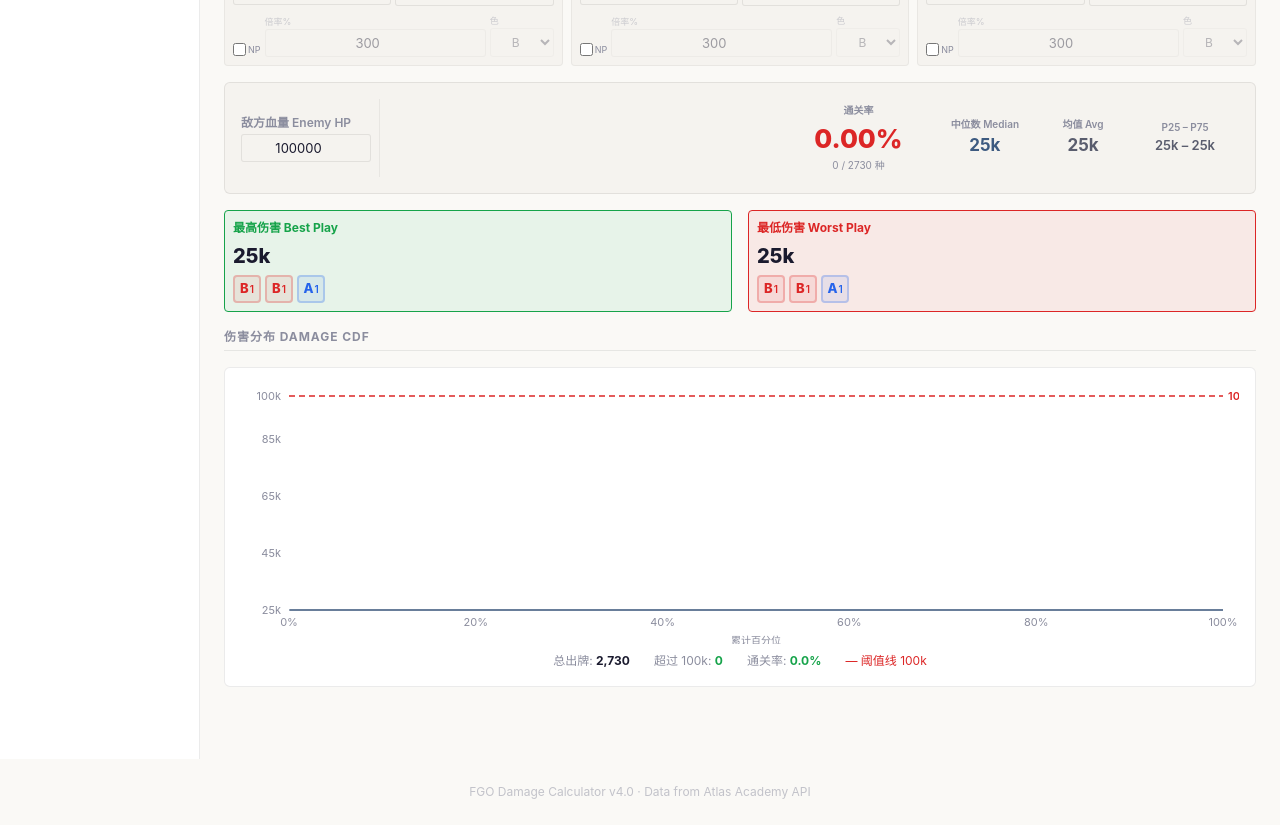
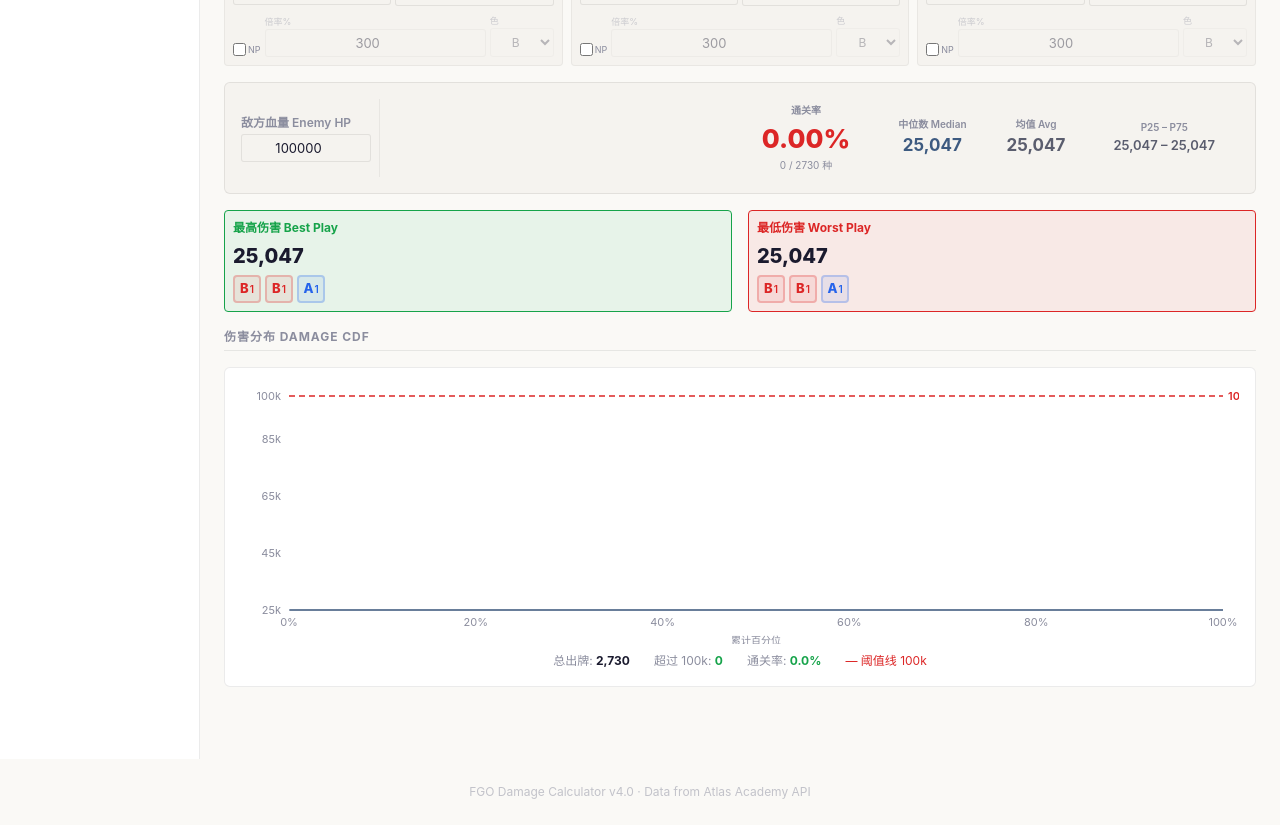
Before and after one commit to 1nsaneeee/fgo-np-calculator, a React (Vite) app: page /#/cards in a window 1280 px wide. Shown: the part 840-1665 px from the top of the page. Built offline with nearby package versions, Linux system fonts and the light colour scheme.

Commit message:
fix: best/worst damage and stats show exact values with toLocaleString()

```diff
--- a/src/components/DamageDistPanel.jsx
+++ b/src/components/DamageDistPanel.jsx
@@ -17,12 +17,6 @@ const DEFAULT_ATK = 10000;
 
 function validateDeck(raw) {
   return raw.toUpperCase().replace(/[^BAQ]/g, '').slice(0, 5);
-}
-
-function fmtDmg(n) {
-  if (n >= 1000000) return (n / 1000000).toFixed(2) + 'M';
-  if (n >= 10000) return (n / 1000).toFixed(0) + 'k';
-  return n.toLocaleString();
 }
 
 function pct(v) {
@@ -325,7 +319,7 @@ export default function DamageDistPanel() {
             padding: 'var(--space-xs) var(--space-md)', minWidth: 80
           }}>
             <div style={{ fontSize: '10px', color: 'var(--text-muted)', fontWeight: 600, marginBottom: 1 }}>中位数 Median</div>
-            <div style={{ fontSize: 'var(--font-md)', fontWeight: 700, color: 'var(--accent)' }}>{fmtDmg(stats.median)}</div>
+            <div style={{ fontSize: 'var(--font-md)', fontWeight: 700, color: 'var(--accent)' }}>{stats.median.toLocaleString()}</div>
           </div>
         )}
 
@@ -336,7 +330,7 @@ export default function DamageDistPanel() {
             padding: 'var(--space-xs) var(--space-md)', minWidth: 80
           }}>
             <div style={{ fontSize: '10px', color: 'var(--text-muted)', fontWeight: 600, marginBottom: 1 }}>均值 Avg</div>
-            <div style={{ fontSize: 'var(--font-md)', fontWeight: 700, color: 'var(--text-secondary)' }}>{fmtDmg(stats.mean)}</div>
+            <div style={{ fontSize: 'var(--font-md)', fontWeight: 700, color: 'var(--text-secondary)' }}>{stats.mean.toLocaleString()}</div>
           </div>
         )}
 
@@ -345,7 +339,7 @@ export default function DamageDistPanel() {
           <div className="dist-stat-card" style={{ minWidth: 80 }}>
             <div style={{ fontSize: '10px', color: 'var(--text-muted)', fontWeight: 600, marginBottom: 1 }}>P25 – P75</div>
             <div style={{ fontSize: 'var(--font-sm)', fontWeight: 600, color: 'var(--text-secondary)' }}>
-              {fmtDmg(stats.p25)} – {fmtDmg(stats.p75)}
+              {stats.p25.toLocaleString()} – {stats.p75.toLocaleString()}
             </div>
           </div>
         )}
@@ -359,7 +353,7 @@ export default function DamageDistPanel() {
               最高伤害 Best Play
             </div>
             <div className="dist-play-damage">
-              {fmtDmg(extremes.best.maxDamage)}
+              {extremes.best.maxDamage.toLocaleString()}
             </div>
             <div className="draw-pool">
               {extremes.best.bestPlay && extremes.best.bestPlay.map((card, i) => (
@@ -374,7 +368,7 @@ export default function DamageDistPanel() {
               最低伤害 Worst Play
             </div>
             <div className="dist-play-damage">
-              {fmtDmg(extremes.worst.minDamage)}
+              {extremes.worst.minDamage.toLocaleString()}
             </div>
             <div className="draw-pool">
               {extremes.worst.worstPlay && extremes.worst.worstPlay.map((card, i) => (
```
Also changed, not shown: 3 other files (tests, documents, lock files or other folders).
